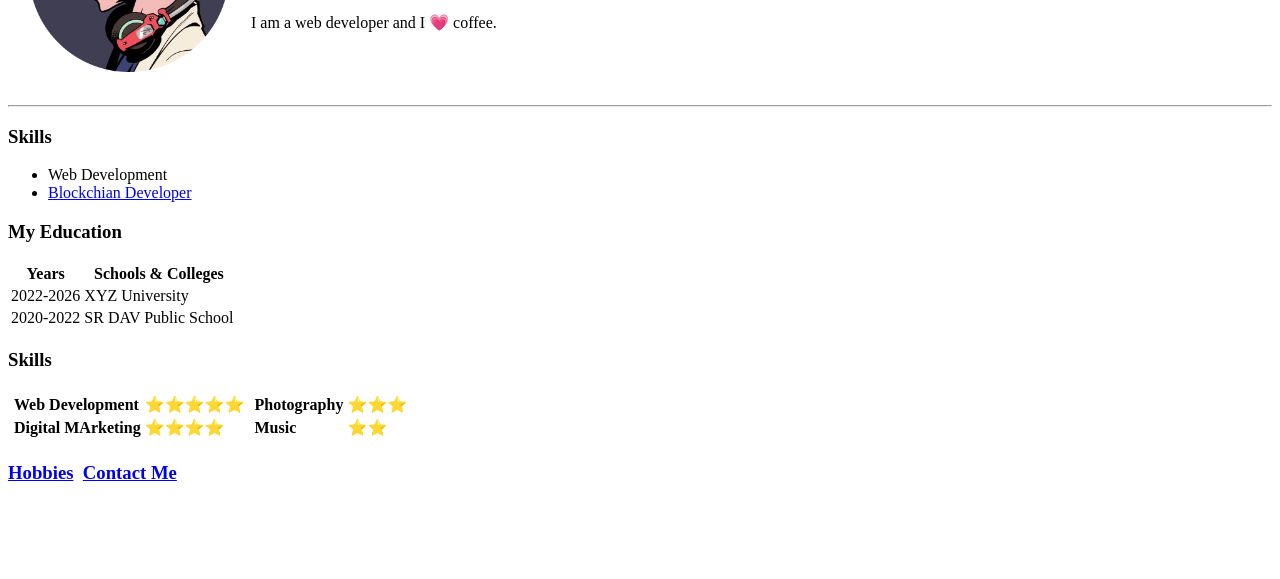
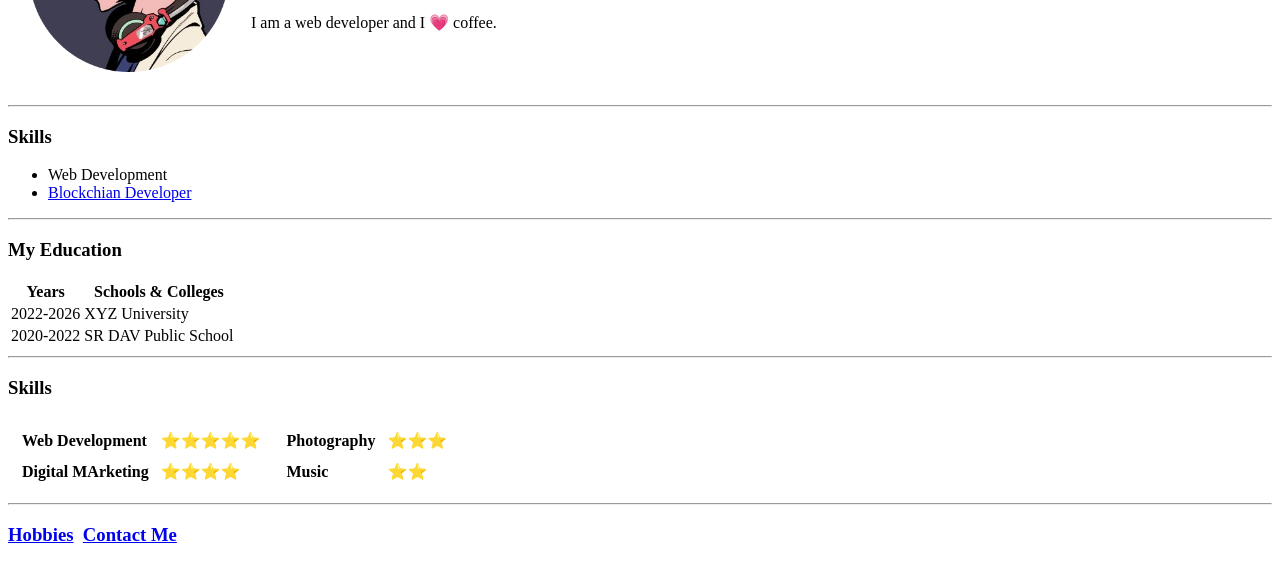
Before and after one commit to ved786/web-development, a plain HTML site: page index.html in a window 1280 px wide. Shown: the part 157-736 px from the top of the page. Drawn offline with Linux system fonts and the light colour scheme.

Commit message:
Update index.html

```diff
--- a/index.html
+++ b/index.html
@@ -26,7 +26,7 @@
     <li>Web Development</li>
     <li><a href="https://files.codingninjas.in/certi_image18580184539e264b9a9ba7df9a199979ad5376.jpg">Blockchian Developer</a></li>
   </ul>
-
+<hr>
   <h3>My Education</h3>
   <table>
     <th>Years</th>
@@ -41,13 +41,13 @@
       <td>SR DAV Public School</td>
     </tr>
   </table>
-
+<hr>
   <h3>Skills</h3>
   <b>
     <table>
       <tr>
         <td>
-          <table>
+          <table cellspacing="10">
             <tr>
               <td>Web Development</td>
               <td>⭐⭐⭐⭐⭐</td>
@@ -59,7 +59,7 @@
           </table>
         </td>
         <td>
-          <table>
+          <table cellspacing="10">
             <tr>
               <td>Photography</td>
               <td>⭐⭐⭐</td>
@@ -74,7 +74,7 @@
     </table>
   </b>
 
-
+<hr>
 
   <h3><a href="hobbies.html">Hobbies</a>&nbsp
     <a href="contact-me.html">Contact Me</a>
```
